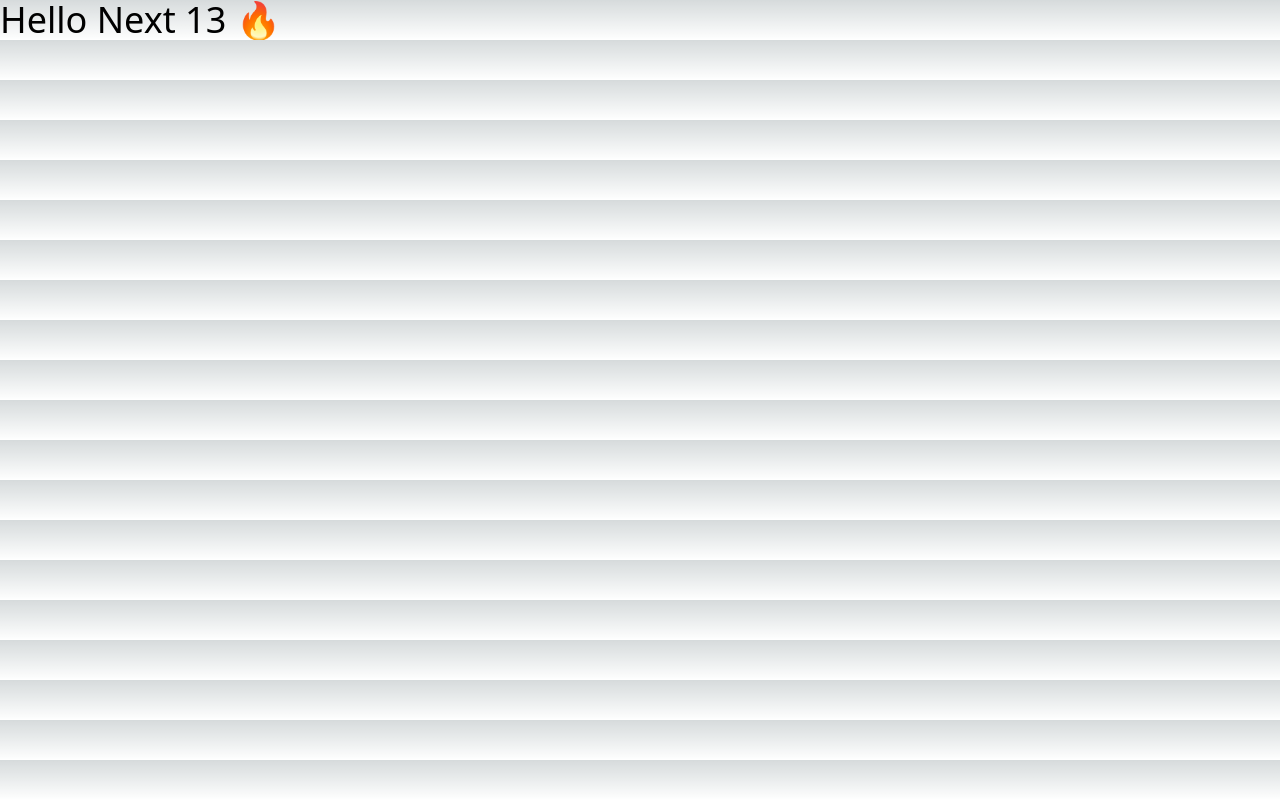
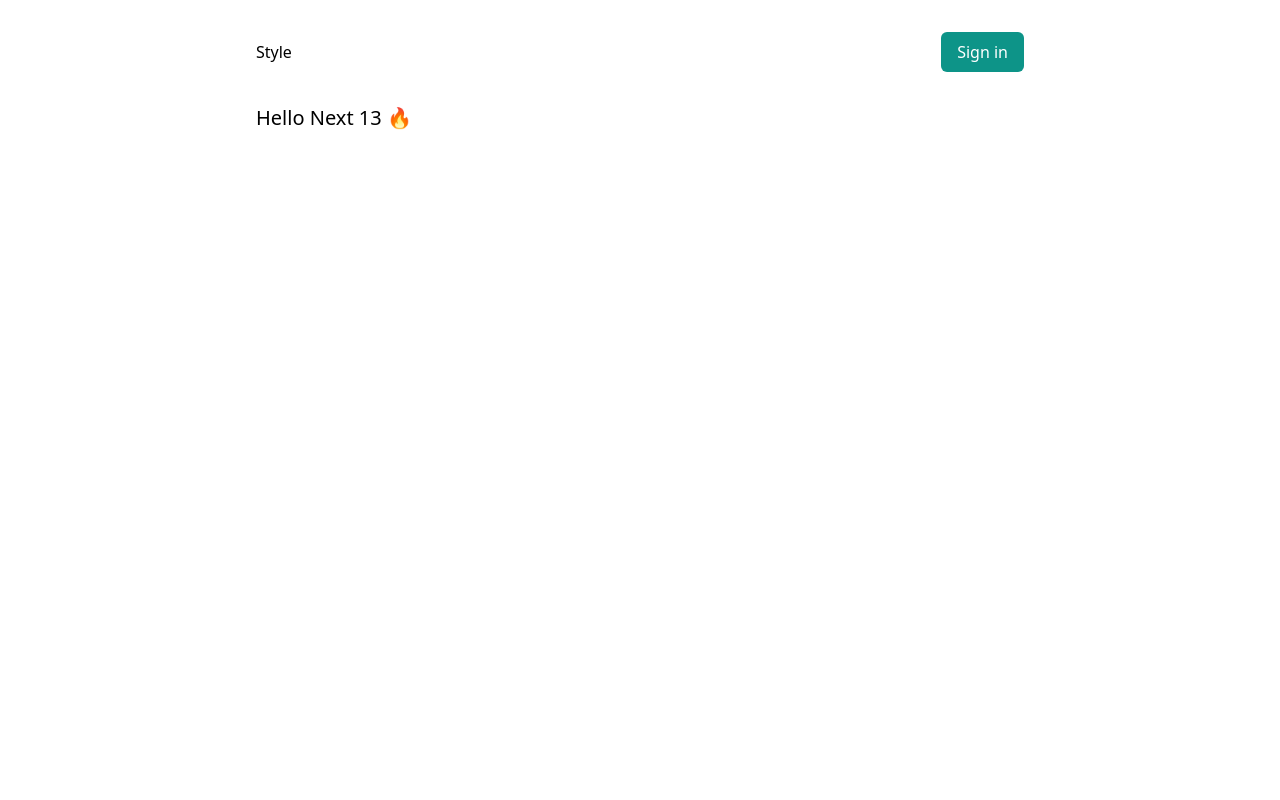
Before and after one commit to ParnaSaeidpour/ecommerce-fullstack, a Next.js app in the folder next-ecommerce/: page / in a window 1280 px wide. Built offline with nearby package versions, Linux system fonts and the light colour scheme; no server answers.

Commit message:
Style Nav bar

```diff
--- /dev/null
+++ b/next-ecommerce/app/component/Nav.tsx
@@ -0,0 +1,35 @@
+'use client'
+
+
+import {  Session } from "next-auth"
+import { signIn } from "next-auth/react"
+import Image from "next/image"
+
+
+
+
+export default function Nav({user}:Session){
+    return(
+        <nav className="flex justify-between items-center py-8">
+            <h1>Style</h1>
+            <ul className="flex items-center gap-12">
+                {!user && (
+
+                        <li className="bg-teal-600 text-white py-2 px-4 rounded-md">
+                            <button onClick={()=>signIn()}>Sign in</button>
+                        </li>
+
+
+                )}
+
+                {user && (
+                    <li>
+                        <Image src={user?.image as string} alt={user.name as string}
+                        width={48} height={48} className="rounded-full"/>
+                    </li>
+
+                )}
+            </ul>
+        </nav>
+    )
+}
--- a/next-ecommerce/app/globals.css
+++ b/next-ecommerce/app/globals.css
@@ -10,73 +10,10 @@
     'Roboto Mono', 'Oxygen Mono', 'Ubuntu Monospace', 'Source Code Pro',
     'Fira Mono', 'Droid Sans Mono', 'Courier New', monospace;
 
-  --foreground-rgb: 0, 0, 0;
-  --background-start-rgb: 214, 219, 220;
-  --background-end-rgb: 255, 255, 255;
 
-  --primary-glow: conic-gradient(
-    from 180deg at 50% 50%,
-    #16abff33 0deg,
-    #0885ff33 55deg,
-    #54d6ff33 120deg,
-    #0071ff33 160deg,
-    transparent 360deg
-  );
-  --secondary-glow: radial-gradient(
-    rgba(255, 255, 255, 1),
-    rgba(255, 255, 255, 0)
-  );
-
-  --tile-start-rgb: 239, 245, 249;
-  --tile-end-rgb: 228, 232, 233;
-  --tile-border: conic-gradient(
-    #00000080,
-    #00000040,
-    #00000030,
-    #00000020,
-    #00000010,
-    #00000010,
-    #00000080
-  );
-
-  --callout-rgb: 238, 240, 241;
-  --callout-border-rgb: 172, 175, 176;
-  --card-rgb: 180, 185, 188;
-  --card-border-rgb: 131, 134, 135;
 }
 
-@media (prefers-color-scheme: dark) {
-  :root {
-    --foreground-rgb: 255, 255, 255;
-    --background-start-rgb: 0, 0, 0;
-    --background-end-rgb: 0, 0, 0;
 
-    --primary-glow: radial-gradient(rgba(1, 65, 255, 0.4), rgba(1, 65, 255, 0));
-    --secondary-glow: linear-gradient(
-      to bottom right,
-      rgba(1, 65, 255, 0),
-      rgba(1, 65, 255, 0),
-      rgba(1, 65, 255, 0.3)
-    );
-
-    --tile-start-rgb: 2, 13, 46;
-    --tile-end-rgb: 2, 5, 19;
-    --tile-border: conic-gradient(
-      #ffffff80,
-      #ffffff40,
-      #ffffff30,
-      #ffffff20,
-      #ffffff10,
-      #ffffff10,
-      #ffffff80
-    );
-
-    --callout-rgb: 20, 20, 20;
-    --callout-border-rgb: 108, 108, 108;
-    --card-rgb: 100, 100, 100;
-    --card-border-rgb: 200, 200, 200;
-  }
-}
 
 * {
   box-sizing: border-box;
@@ -90,23 +27,9 @@
   overflow-x: hidden;
 }
 
-body {
-  color: rgb(var(--foreground-rgb));
-  background: linear-gradient(
-      to bottom,
-      transparent,
-      rgb(var(--background-end-rgb))
-    )
-    rgb(var(--background-start-rgb));
-}
+
 
 a {
   color: inherit;
   text-decoration: none;
 }
-
-@media (prefers-color-scheme: dark) {
-  html {
-    color-scheme: dark;
-  }
-}
--- a/next-ecommerce/app/layout.tsx
+++ b/next-ecommerce/app/layout.tsx
@@ -1,18 +1,29 @@
 import './globals.css'
+import Nav from './component/Nav'
+import {getServerSession} from 'next-auth/next'
+import {options} from "../pages/api/auth/[...nextauth]"
 
 export const metadata = {
   title: 'Create Next App',
   description: 'Generated by create next app',
 }
 
-export default function RootLayout({
+export default async function RootLayout({
   children,
 }: {
   children: React.ReactNode
 }) {
+  //Fetch the user
+
+  const session= await getServerSession(options)
+  console.log(session)
+
   return (
     <html lang="en">
-      <body>{children}</body>
+      <body className='mx-64'>
+        <Nav user={session?.user} expires={session?.expires as string} />
+        {children}
+      </body>
     </html>
   )
 }
--- a/next-ecommerce/app/page.tsx
+++ b/next-ecommerce/app/page.tsx
@@ -3,7 +3,7 @@
 export default function Home() {
   return (
     <main>
-      <h1 className="text-4xl">Hello Next 13 🔥</h1>
+      <h1 className="text-xl">Hello Next 13 🔥</h1>
 
     </main>
   )
--- a/next-ecommerce/next.config.js
+++ b/next-ecommerce/next.config.js
@@ -3,6 +3,9 @@
   experimental: {
     appDir: true,
   },
+  images: {
+    domains: ['lh3.googleusercontent.com', 'lh4.googleusercontent.com', 'lh5.googleusercontent.com', 'lh6.googleusercontent.com', 'ssl.gstatic.com']
+  }
 }
 
 module.exports = nextConfig
```
